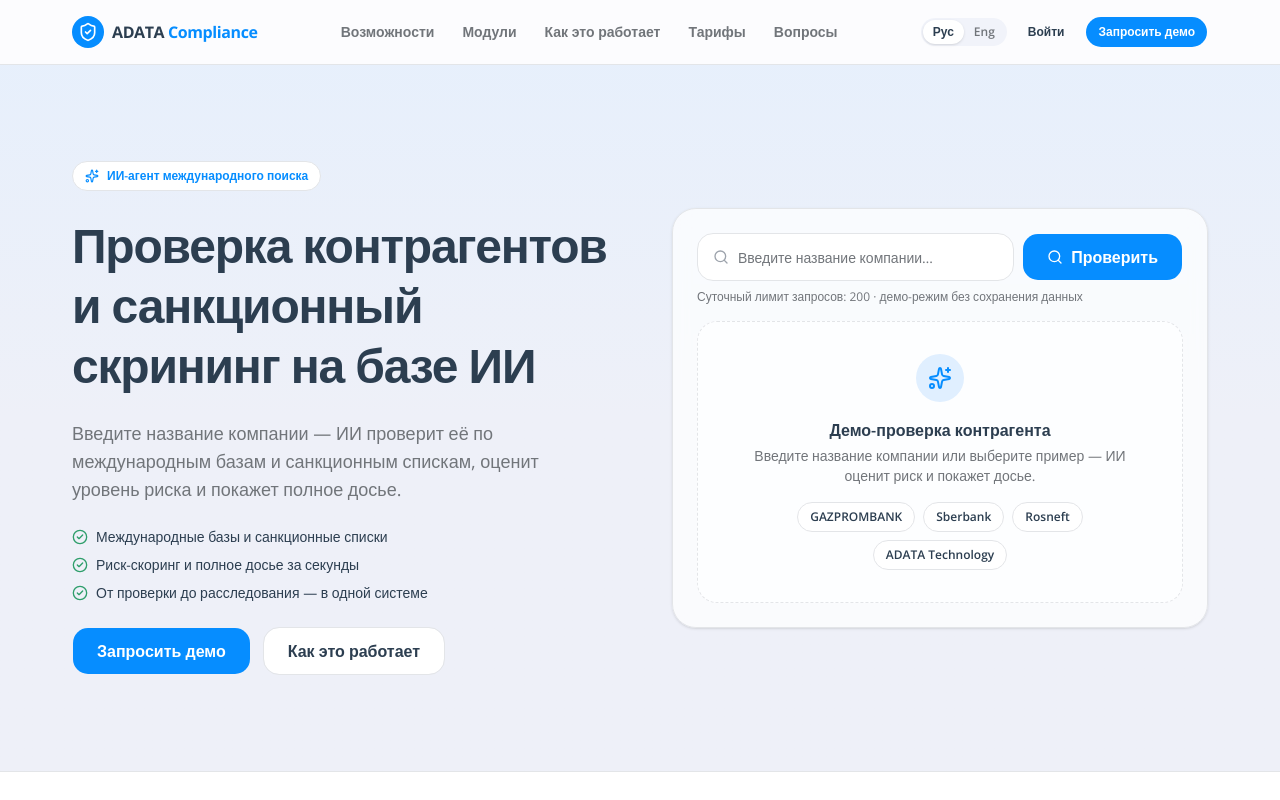
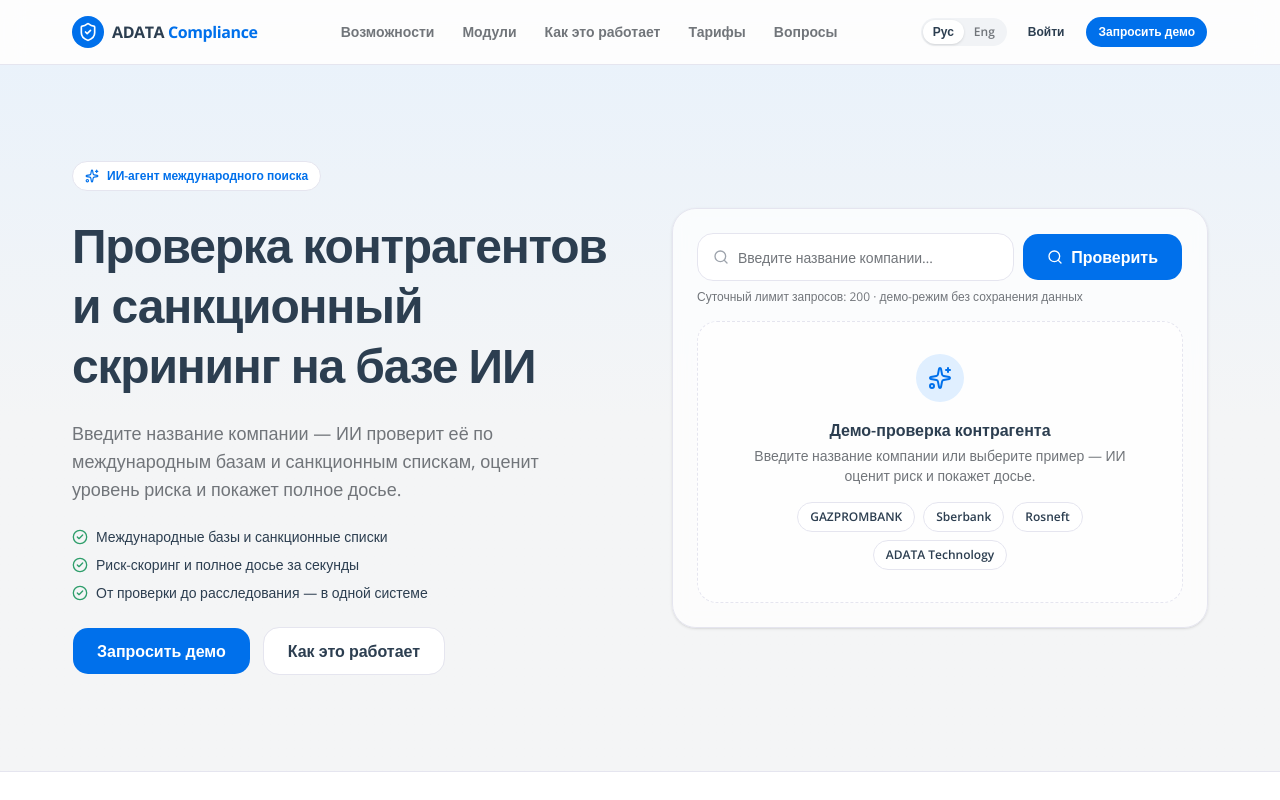
Before and after one commit to dzhmnklva012/-e-analytic, a Next.js app in the folder compliance-landing/: page / in a window 1280 px wide. Shown: the top 800 px of the page. Built offline with nearby package versions, Linux system fonts and the light colour scheme.

Commit message:
Auto-update: globals.css

```diff
--- a/compliance-landing/src/app/globals.css
+++ b/compliance-landing/src/app/globals.css
@@ -1,37 +1,105 @@
 @import "tailwindcss";
 @import "tw-animate-css";
+@import "shadcn/tailwind.css";
+
+@custom-variant dark (&:is(.dark *));
 
 /*
-  ADATA Compliance — Tailwind color library.
-  ADATA's Figma palette mapped onto semantic CSS variables; the whole landing
-  page (and every shadcn / Base UI component) is driven by one token set.
-  Light theme only. Strict 4px spacing/radius grid; body 14px Open Sans.
+  ADATA Compliance — Landing page Tailwind color library.
+  ADATA's Figma palette mapped onto shadcn's semantic CSS variables so the whole
+  page (and every shadcn component) is driven by one token set.
+  Authoritative Figma tokens: bg #f4f5f6, card #fff, line #e5e5ef, text #2c3e50,
+  secondary text #71757a, muted #9da3ac, light-blue #e0efff, primary #0070eb,
+  accent yellow #fbc920.
 */
 :root {
-  --radius: 16px;
+  --radius: 1rem; /* 16px base; explicit 4px-grid scale in @theme inline */
 
-  --background: #eef0f8; /* light lavender page */
-  --foreground: #2c3e50; /* dark slate text/headings */
+  --background: #f4f5f6; /* clean light page */
+  --foreground: #2c3e50; /* slate text/headings */
   --card: #ffffff;
   --card-foreground: #2c3e50;
   --popover: #ffffff;
   --popover-foreground: #2c3e50;
 
-  --primary: #068dff; /* ADATA blue — buttons / accent */
+  --primary: #0070eb; /* ADATA blue — buttons / accent */
   --primary-foreground: #ffffff;
-  --secondary: #e0efff; /* light blue (selected / active) */
-  --secondary-foreground: #068dff;
-  --muted: #f1f3fa; /* subtle fill (tiles, tracks) */
+  --secondary: #e0efff; /* light blue (selected/active/tint) */
+  --secondary-foreground: #0070eb;
+  --muted: #f1f3f6; /* subtle fill */
   --muted-foreground: #71757a; /* secondary gray text */
-  --accent: #e0efff; /* hover */
-  --accent-foreground: #068dff;
-  --destructive: #e7484d; /* high risk / errors */
+  --accent: #e0efff; /* hover tint */
+  --accent-foreground: #0070eb;
+  --destructive: #e74135;
   --success: #2e9e6b; /* low risk / valid */
   --warning: #d98521; /* medium risk / needs attention */
 
-  --border: #e3e5e8;
-  --input: #e3e5e8;
-  --ring: #068dff;
+  --border: #e5e5ef;
+  --input: #e5e5ef;
+  --ring: #0070eb;
+
+  /* accent yellow (badges / highlights) */
+  --accent-yellow: #fbc920;
+
+  /* risk ramp */
+  --risk-low: #2e9e6b;
+  --risk-medium: #d98521;
+  --risk-high: #e74135;
+
+  --chart-1: #0070eb;
+  --chart-2: #34d1c4;
+  --chart-3: #fbc920;
+  --chart-4: #7c7ae0;
+  --chart-5: #b9b8ee;
+
+  --sidebar: #ffffff;
+  --sidebar-foreground: #2c3e50;
+  --sidebar-primary: #0070eb;
+  --sidebar-primary-foreground: #ffffff;
+  --sidebar-accent: #e0efff;
+  --sidebar-accent-foreground: #0070eb;
+  --sidebar-border: #e5e5ef;
+  --sidebar-ring: #0070eb;
+}
+
+.dark {
+  --background: #0f141a;
+  --foreground: #e8eaed;
+  --card: #171d24;
+  --card-foreground: #e8eaed;
+  --popover: #171d24;
+  --popover-foreground: #e8eaed;
+  --primary: #3b92f5;
+  --primary-foreground: #ffffff;
+  --secondary: #16263a;
+  --secondary-foreground: #8ec2ff;
+  --muted: #1b222b;
+  --muted-foreground: #9aa0a8;
+  --accent: #16263a;
+  --accent-foreground: #8ec2ff;
+  --destructive: #e74135;
+  --success: #3fbd86;
+  --warning: #e0a04a;
+  --border: #262d36;
+  --input: #262d36;
+  --ring: #3b92f5;
+  --accent-yellow: #fbc920;
+  --risk-low: #3fbd86;
+  --risk-medium: #e0a04a;
+  --risk-high: #e74135;
+  --chart-1: #3b92f5;
+  --chart-2: #34d1c4;
+  --chart-3: #fbc920;
+  --chart-4: #7c7ae0;
+  --chart-5: #b9b8ee;
+  --sidebar: #171d24;
+  --sidebar-foreground: #e8eaed;
+  --sidebar-primary: #3b92f5;
+  --sidebar-primary-foreground: #ffffff;
+  --sidebar-accent: #16263a;
+  --sidebar-accent-foreground: #8ec2ff;
+  --sidebar-border: #262d36;
+  --sidebar-ring: #3b92f5;
 }
 
 @theme inline {
@@ -39,7 +107,7 @@
   --font-sans: var(--font-sans);
   --font-heading: var(--font-sans);
 
-  /* semantic colors */
+  /* shadcn semantic colors */
   --color-background: var(--background);
   --color-foreground: var(--foreground);
   --color-card: var(--card);
@@ -61,8 +129,29 @@
   --color-input: var(--input);
   --color-ring: var(--ring);
 
-  /* a lighter muted tone for icons / hairlines (Figma #9da3ac) */
+  --color-accent-yellow: var(--accent-yellow);
+  --color-risk-low: var(--risk-low);
+  --color-risk-medium: var(--risk-medium);
+  --color-risk-high: var(--risk-high);
+
+  --color-chart-1: var(--chart-1);
+  --color-chart-2: var(--chart-2);
+  --color-chart-3: var(--chart-3);
+  --color-chart-4: var(--chart-4);
+  --color-chart-5: var(--chart-5);
+
+  /* lighter muted tone for icons (Figma #9da3ac) */
   --color-faint: #9da3ac;
+
+  /* sidebar */
+  --color-sidebar: var(--sidebar);
+  --color-sidebar-foreground: var(--sidebar-foreground);
+  --color-sidebar-primary: var(--sidebar-primary);
+  --color-sidebar-primary-foreground: var(--sidebar-primary-foreground);
+  --color-sidebar-accent: var(--sidebar-accent);
+  --color-sidebar-accent-foreground: var(--sidebar-accent-foreground);
+  --color-sidebar-border: var(--sidebar-border);
+  --color-sidebar-ring: var(--sidebar-ring);
 
   /* radii — strict 4px grid */
   --radius-sm: 8px;
@@ -71,7 +160,6 @@
   --radius-xl: 20px;
   --radius-2xl: 24px;
   --radius-3xl: 28px;
-  --radius-4xl: 32px;
 }
 
 @layer base {
@@ -89,9 +177,37 @@
     -webkit-font-smoothing: antialiased;
     -moz-osx-font-smoothing: grayscale;
   }
-  /* thin, unobtrusive scrollbars for the clean light theme */
+  /* respect reduced motion */
+  @media (prefers-reduced-motion: reduce) {
+    html {
+      scroll-behavior: auto;
+    }
+    *,
+    *::before,
+    *::after {
+      animation-duration: 0.01ms !important;
+      animation-iteration-count: 1 !important;
+      transition-duration: 0.01ms !important;
+    }
+  }
+  /* thin scrollbars for the clean light theme */
   * {
     scrollbar-width: thin;
     scrollbar-color: var(--color-faint) transparent;
   }
 }
+
+@layer utilities {
+  /* soft radial glow used behind the hero */
+  .bg-hero-glow {
+    background-image:
+      radial-gradient(60% 50% at 50% 0%, color-mix(in oklch, var(--primary) 14%, transparent) 0%, transparent 70%),
+      radial-gradient(40% 40% at 85% 10%, color-mix(in oklch, var(--accent-yellow) 12%, transparent) 0%, transparent 70%);
+  }
+  .bg-grid {
+    background-image:
+      linear-gradient(to right, color-mix(in oklch, var(--border) 60%, transparent) 1px, transparent 1px),
+      linear-gradient(to bottom, color-mix(in oklch, var(--border) 60%, transparent) 1px, transparent 1px);
+    background-size: 32px 32px;
+  }
+}
```
